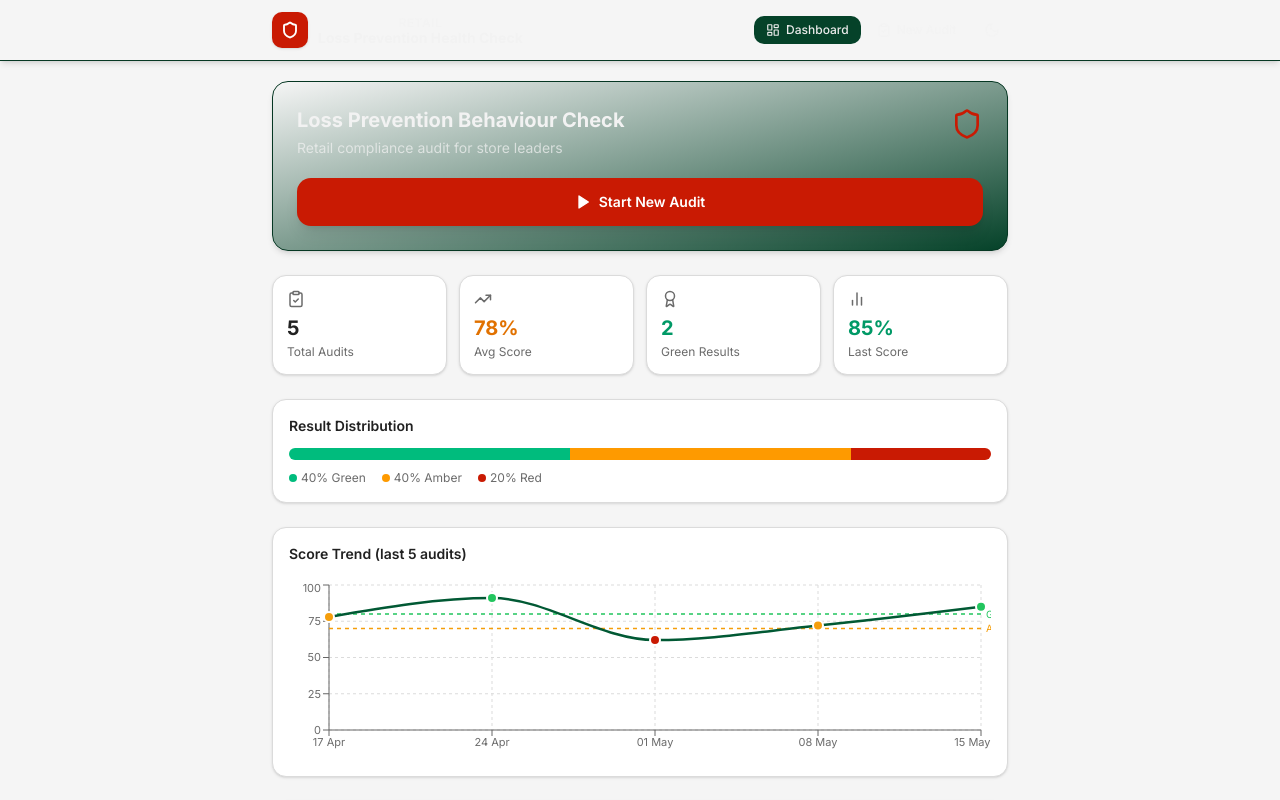
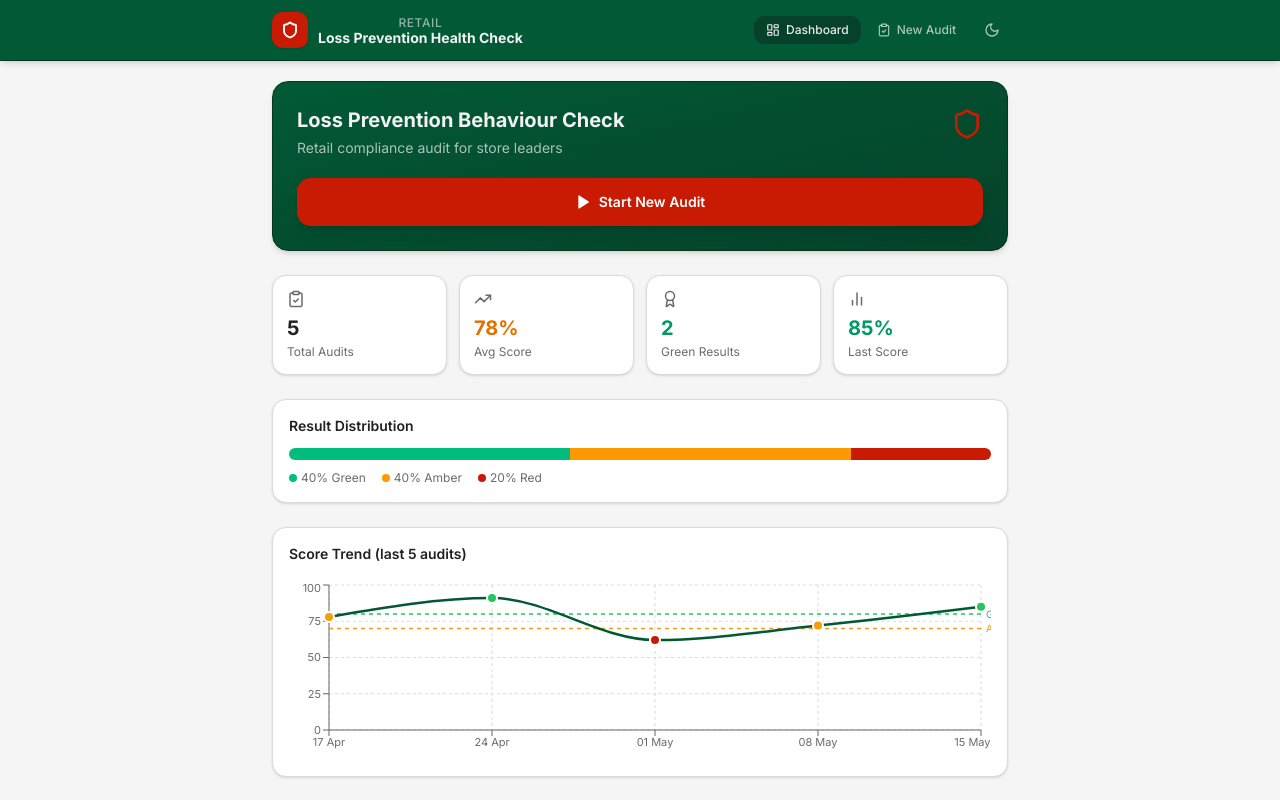
Before and after one commit to cj-code83/LP_HC, a React (Vite) app: page / in a window 1280 px wide. Shown: the top 800 px of the page. Built offline with nearby package versions, Linux system fonts and the light colour scheme.

Commit message:
Update index.css

```diff
--- a/src/index.css
+++ b/src/index.css
@@ -59,7 +59,7 @@
 
 /* ============================================================
 BUNNINGS BRAND COLOURS
-Primary Green : #005058 → hsl(186 100% 17%)
+Primary Green : #005058 → hsl(155 97% 18%)
 Secondary Red : #E02C1C → hsl(7 97% 40%)
 Background : #F5F5F5 → hsl(0 0% 96%)
 White : #FFFFFF → hsl(0 0% 100%)
@@ -77,7 +77,7 @@ Dark Text : #222222 → hsl(0 0% 13%)
 --card: 0 0% 100%;
 --card-foreground: 0 0% 13%;
 
---sidebar: 186 100% 17%%;
+--sidebar: 155 97% 18%;
 --sidebar-foreground: 0 0% 95%;
 --sidebar-border: 155 80% 12%;
 --sidebar-primary: 7 97% 40%;
```
